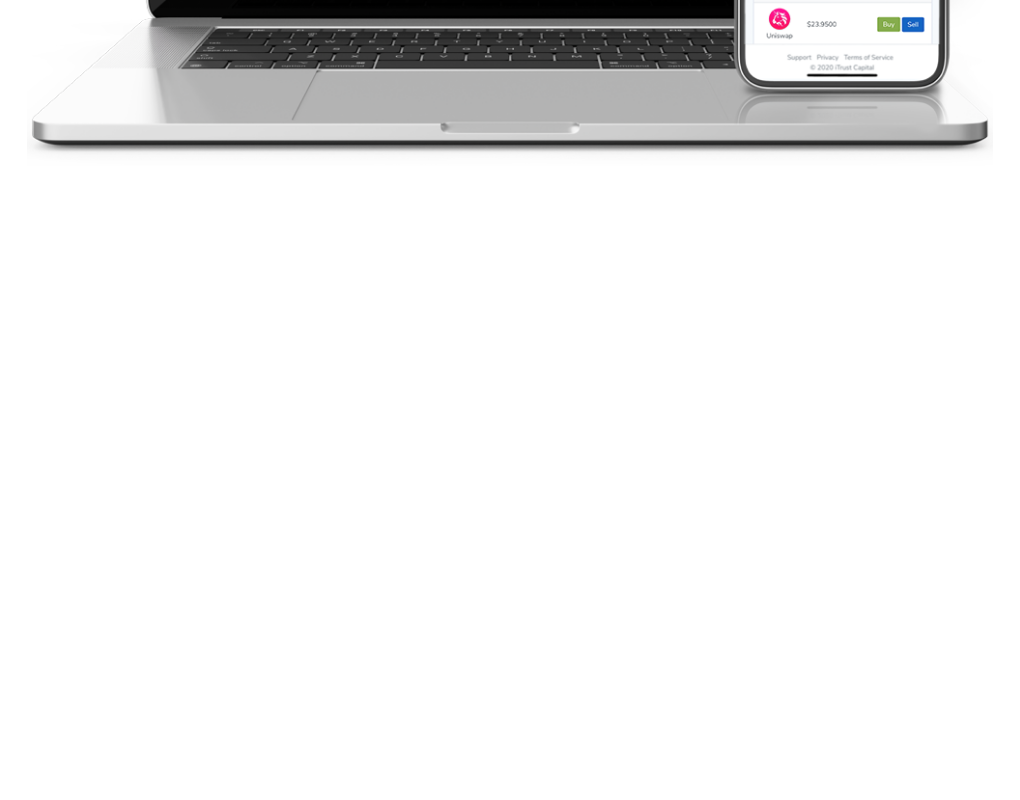
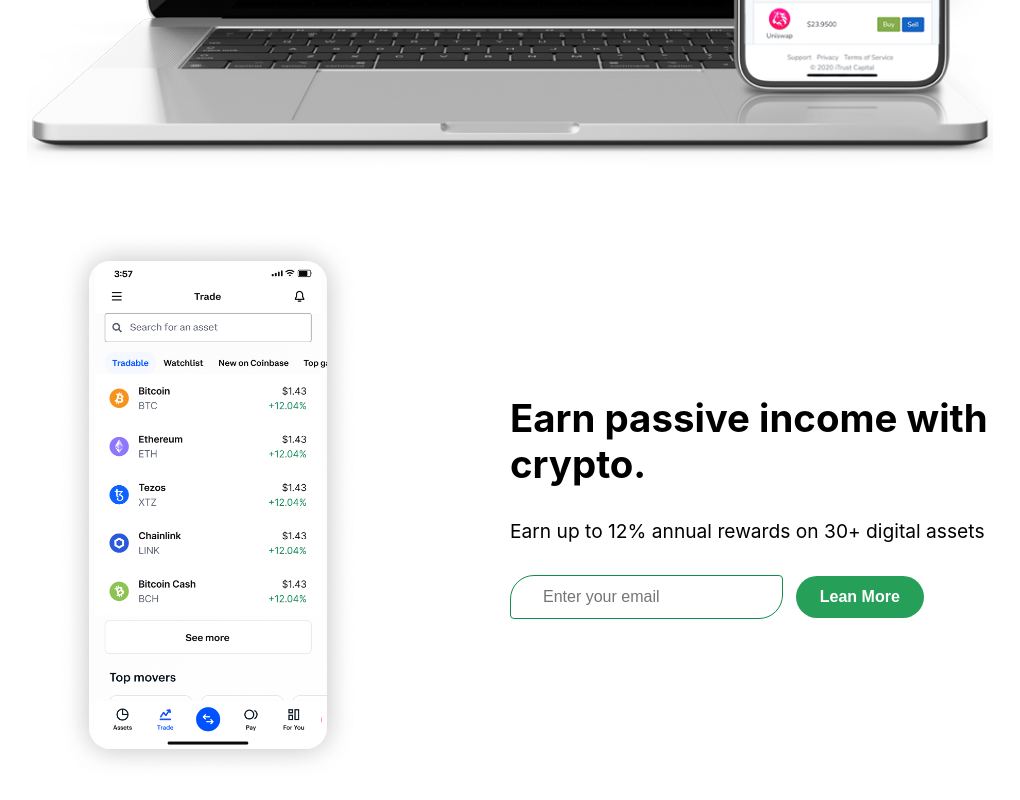
Before and after one commit to zahrabedi82/react-project, a React (Create React App) app: page / in a window 1280 px wide. Shown: the part 853-1653 px from the top of the page, without its empty margins (130-1150 px from the left). Before the commit the page ends 1035 px from the top, so only its background shows below. Built offline with nearby package versions, Linux system fonts and the light colour scheme; no server answers.

Commit message:
feat: create Signup section

```diff
--- a/src/App.js
+++ b/src/App.js
@@ -3,6 +3,7 @@
 import Navbar from "./components/navbar/Navbar";
 import Hero from "./components/hero/Hero";
 import Featured from "./components/feature/Featured"
+import Signup from "./components/signup/Signup";
 
 
 function App() {
@@ -11,6 +12,7 @@
       <Navbar />
       <Hero />
       <Featured />
+      <Signup />
     </>
   );
 }
--- /dev/null
+++ b/src/components/signup/Signup.css
@@ -0,0 +1,30 @@
+.signup .container {
+  display: grid;
+  grid-template-columns: repeat(2, 1fr);
+  justify-content: center;
+  align-items: center;
+  padding: 3rem 1rem;
+}
+
+.signup .left {
+  text-align: center;
+}
+
+.signup img {
+  width: 300px;
+}
+
+.signup img:hover {
+  transform: scale(1.1);
+  transition: 0.5s ease-in-out;
+}
+
+.signup .right p {
+  margin: 2rem 0;
+}
+
+@media screen and (max-width: 940px) {
+  .signup .container {
+    grid-template-columns: 1fr;
+  }
+}
--- /dev/null
+++ b/src/components/signup/Signup.js
@@ -0,0 +1,23 @@
+import React from "react";
+import "./Signup.css";
+import Crypto from "../../assets/trade.png";
+const Signup = () => {
+  return (
+    <div className="signup">
+      <div className="container">
+        <div className="left">
+          <img src={Crypto} alt=" " />
+        </div>
+        <div className="right">
+          <h2>Earn passive income with crypto.</h2>
+          <p>Earn up to 12% annual rewards on 30+ digital assets</p>
+          <div className="input-container">
+            <input type="email" placeholder="Enter your email" />
+            <button className="btn">Lean More</button>
+          </div>
+        </div>
+      </div>
+    </div>
+  );
+};
+export default Signup;
```
